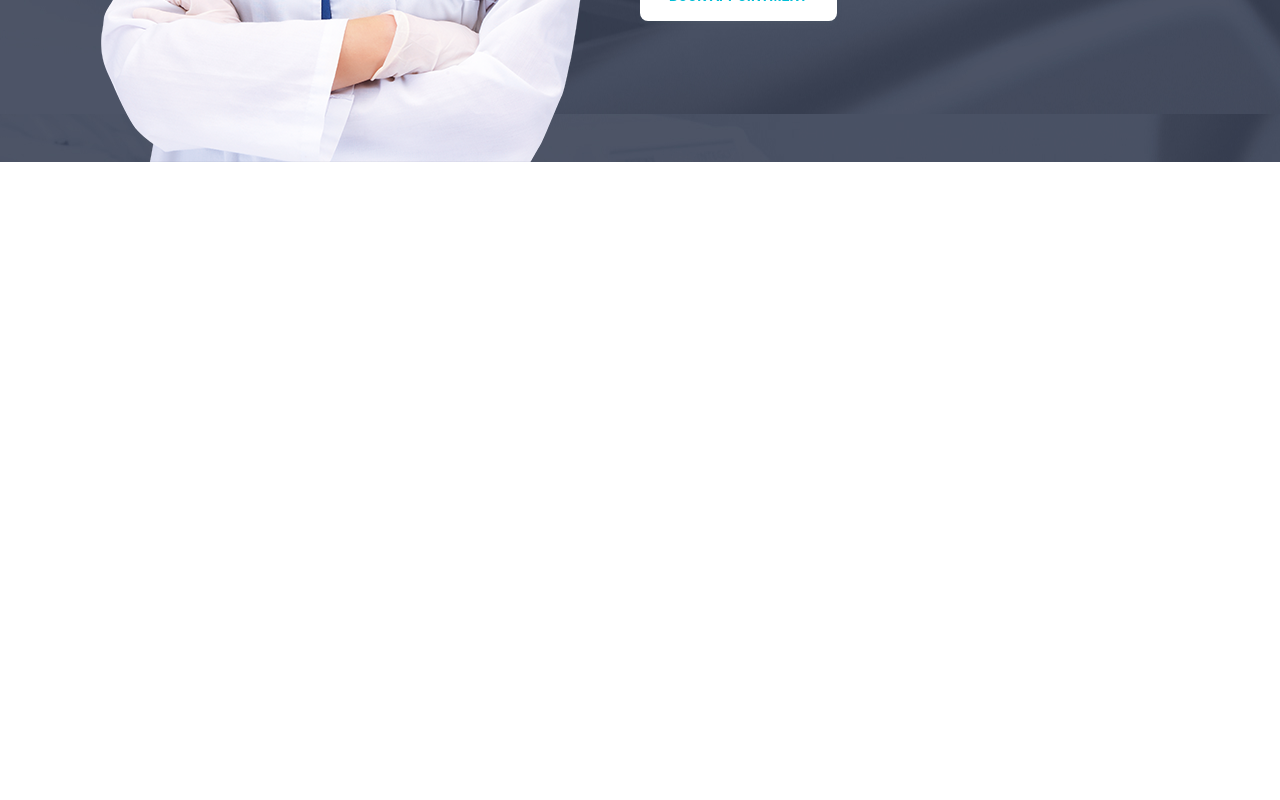
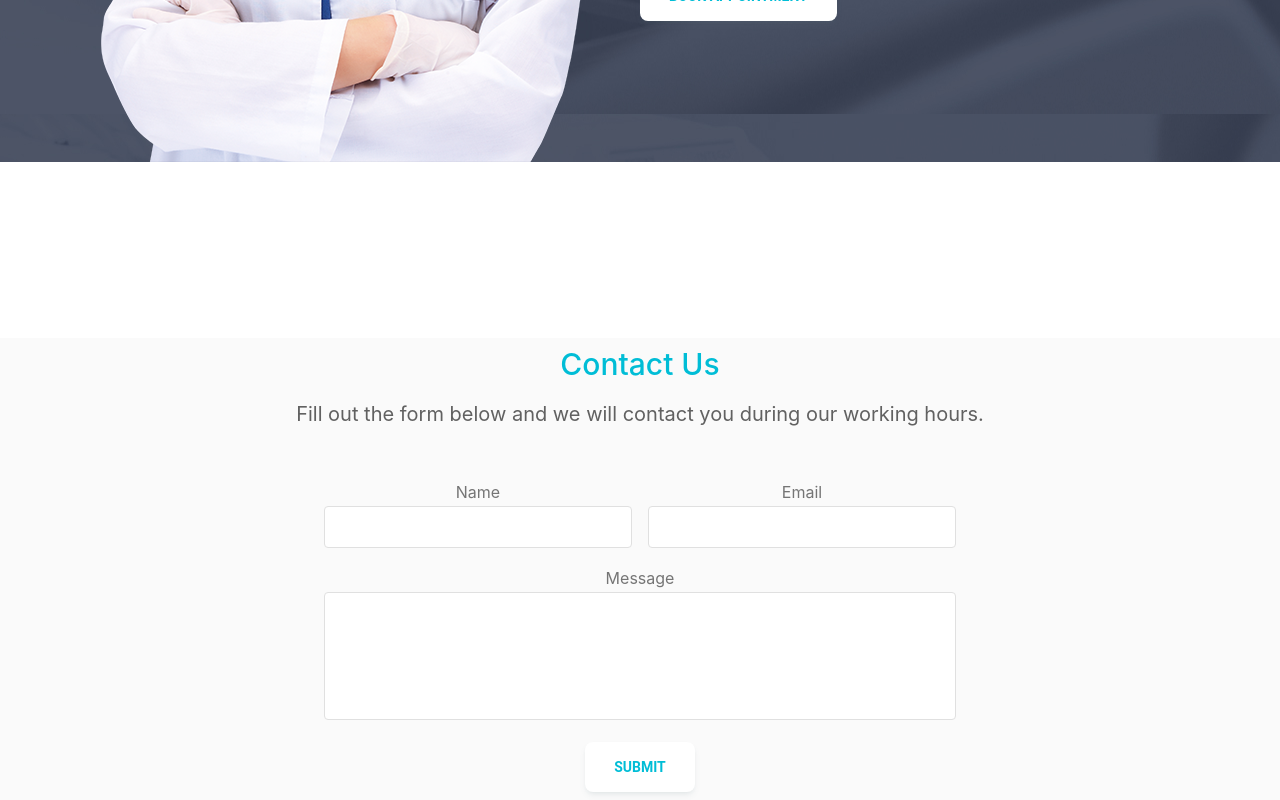
Before and after one commit to AS-Ridwan/Dental-website, a React (Vite) app: page / in a window 1280 px wide. Shown: the part 2405-3205 px from the top of the page. Before the commit the page ends 2743 px from the top, so only its background shows below. Built offline with nearby package versions, Linux system fonts and the light colour scheme; the HTML template or start-up script is replaced by a standard one.

Commit message:
contact form work

```diff
--- /dev/null
+++ b/src/Pages/Home/Contact.jsx
@@ -0,0 +1,76 @@
+import React from "react";
+import PrimaryButton from "./primaryButton";
+
+function Contact() {
+  return (
+    <section className="text-gray-700 body-font relative bg-neutral-50">
+      <div className="container px-5 py-24 mx-auto">
+        <div className="flex flex-col text-center w-full mb-12">
+          <h1 className="sm:text-3xl text-2xl font-medium title-font mb-4 text-primary">
+            Contact Us
+          </h1>
+          <p className="lg:w-2/3 mx-auto leading-relaxed  text-xl">
+            Fill out the form below and we will contact you during our working
+            hours.
+          </p>
+        </div>
+        <div className="lg:w-1/2 md:w-2/3 mx-auto">
+          <div className="flex flex-wrap -m-2">
+            <div className="p-2 w-1/2">
+              <div className="relative">
+                <label
+                  htmlFor="name"
+                  className="leading-7 text-base text-gray-600"
+                >
+                  Name
+                </label>
+                <input
+                  type="text"
+                  id="name"
+                  name="name"
+                  className="w-full  rounded border border-gray-300 focus:border-indigo-500 text-base outline-none text-gray-700 py-1 px-3 leading-8 transition-colors duration-200 ease-in-out bg-white"
+                />
+              </div>
+            </div>
+            <div className="p-2 w-1/2">
+              <div className="relative">
+                <label
+                  htmlFor="email"
+                  className="leading-7 text-base text-gray-600"
+                >
+                  Email
+                </label>
+                <input
+                  type="email"
+                  id="email"
+                  name="email"
+                  className="w-full bg-white rounded border border-gray-300 focus:border-indigo-500 text-base outline-none text-gray-700 py-1 px-3 leading-8 transition-colors duration-200 ease-in-out"
+                />
+              </div>
+            </div>
+            <div className="p-2 w-full">
+              <div className="relative">
+                <label
+                  htmlFor="message"
+                  className="leading-7 text-base text-gray-600"
+                >
+                  Message
+                </label>
+                <textarea
+                  id="message"
+                  name="message"
+                  className="w-full bg-white rounded border border-gray-300 focus:border-indigo-500 h-32 text-base outline-none text-gray-700 py-1 px-3 resize-none leading-6 transition-colors duration-200 ease-in-out"
+                ></textarea>
+              </div>
+            </div>
+            <div className="p-2 w-full">
+              <PrimaryButton>Submit</PrimaryButton>
+            </div>
+          </div>
+        </div>
+      </div>
+    </section>
+  );
+}
+
+export default Contact;
--- a/src/Pages/Home/Home.jsx
+++ b/src/Pages/Home/Home.jsx
@@ -3,6 +3,7 @@ import Hero from "./Hero";
 import Info from "./Info";
 import Services from "./Services";
 import MakeAppointment from "./MakeAppointment";
+import Contact from "./Contact";
 
 function Home() {
   return (
@@ -11,6 +12,7 @@ function Home() {
       <Info></Info>
       <Services></Services>
       <MakeAppointment></MakeAppointment>
+      <Contact></Contact>
     </div>
   );
 }
--- a/src/Pages/Home/Services.jsx
+++ b/src/Pages/Home/Services.jsx
@@ -33,7 +33,9 @@ function Services() {
   return (
     <div className="container my-28">
       <div className="text-center mb-20">
-        <h3 className="text-2xl font-bold uppercase mb-3">What We Do</h3>
+        <h3 className="text-2xl font-bold uppercase  text-primary mb-3">
+          What We Do
+        </h3>
         <h2 className="text-4xl text-accent uppercase">Services We Provide</h2>
       </div>
       <div className="grid sm:grid-cols-1 md:grid-cols-2 lg:grid-cols-3 gap-10">
```
